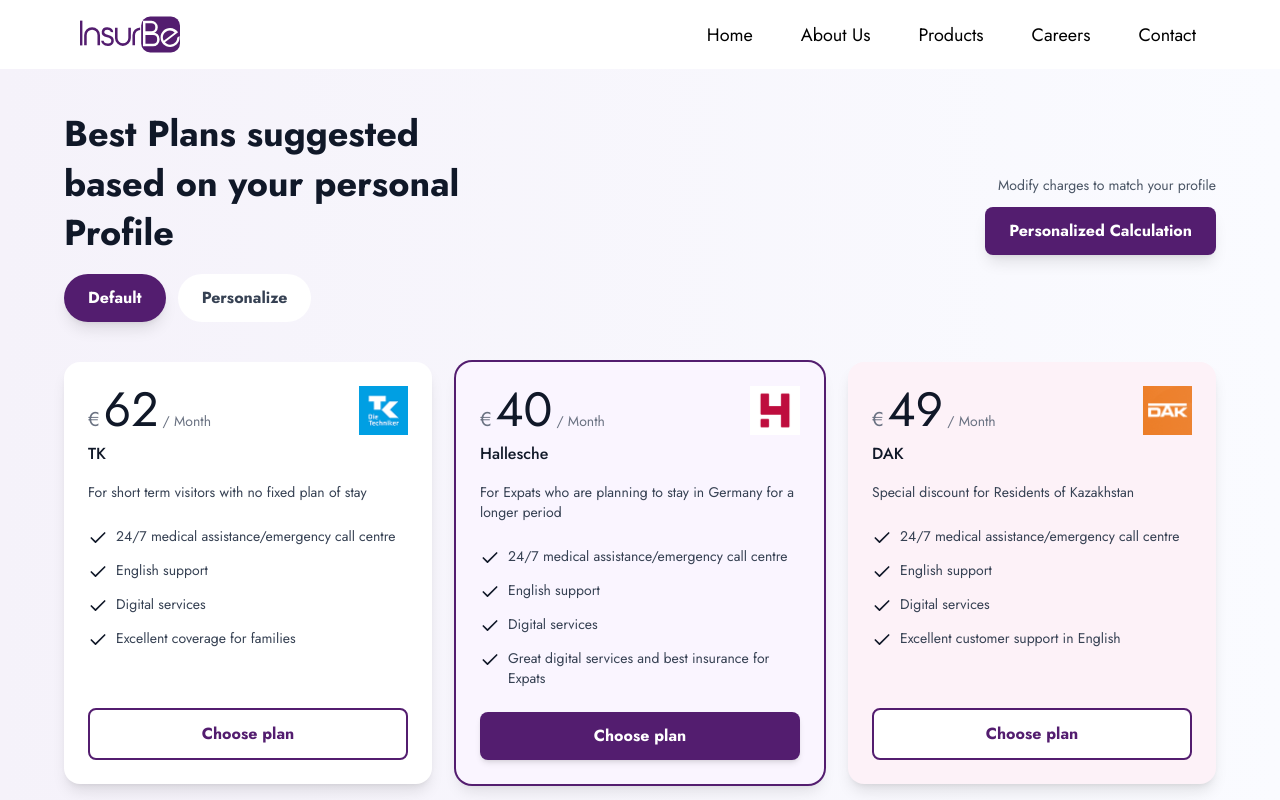
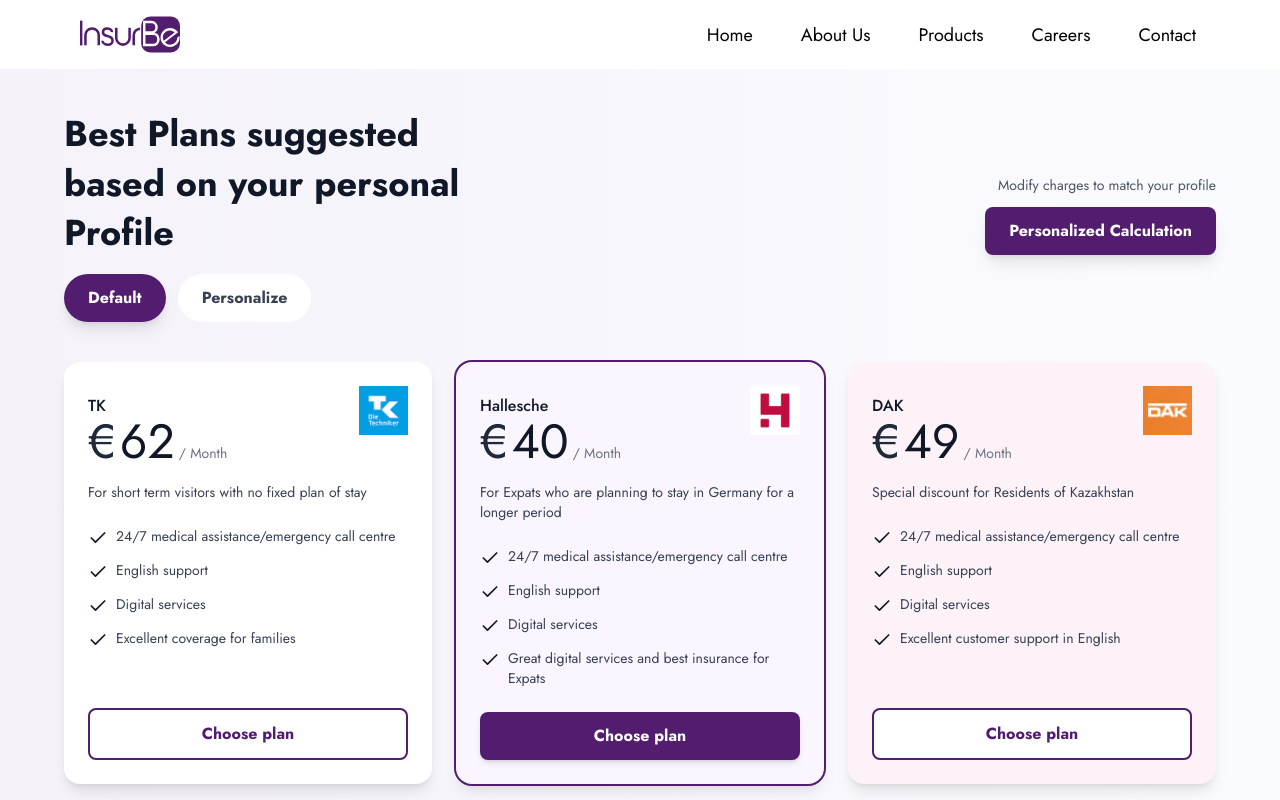
Before and after one commit to dalip03/insurbe-app, a Next.js app: page /calculator in a window 1280 px wide. Shown: the top 800 px of the page. Built offline with nearby package versions, Linux system fonts and the light colour scheme.

Commit message:
cards update

```diff
--- a/src/app/components/ComparePlans/comparePlans.tsx
+++ b/src/app/components/ComparePlans/comparePlans.tsx
@@ -199,15 +199,19 @@
               {/* Header */}
               <div className="flex justify-between items-start mb-4">
                 <div>
+                   <div className="mt-2 font-medium text-gray-900">
+                    {plan.name}
+                  </div>
                   <div className="flex items-baseline gap-1">
-                    <span className="text-gray-500 text-xl">€</span>
+
+                    <span className="text-gray-800 text-5xl">€</span>
                     <span className="text-5xl text-gray-900">{plan.price}</span>
                     <span className="text-sm text-gray-500">{plan.period}</span>
                   </div>
 
-                  <div className="mt-2 font-medium text-gray-900">
+                  {/* <div className="mt-2 font-medium text-gray-900">
                     {plan.name}
-                  </div>
+                  </div> */}
                 </div>
 
                 <Image
```
